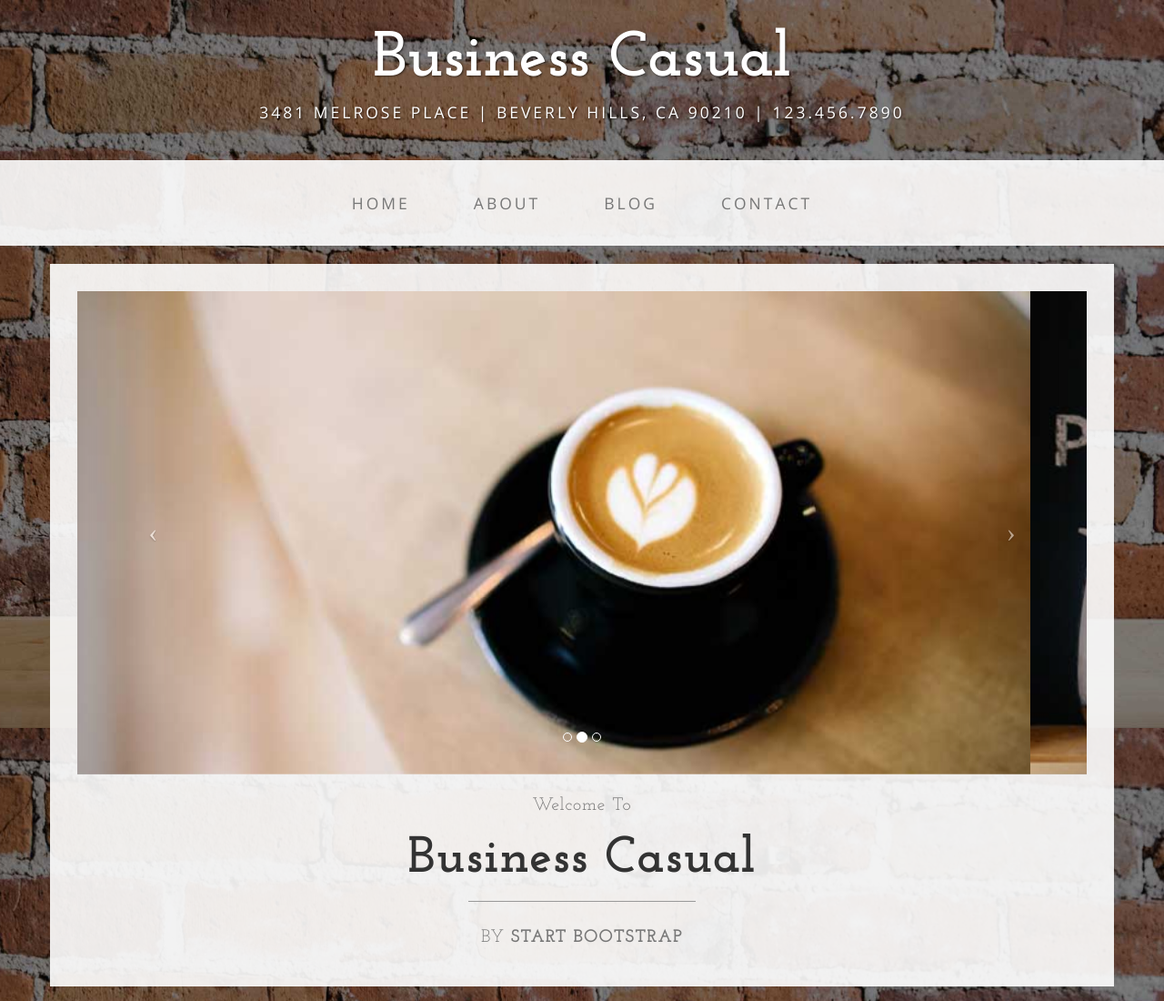
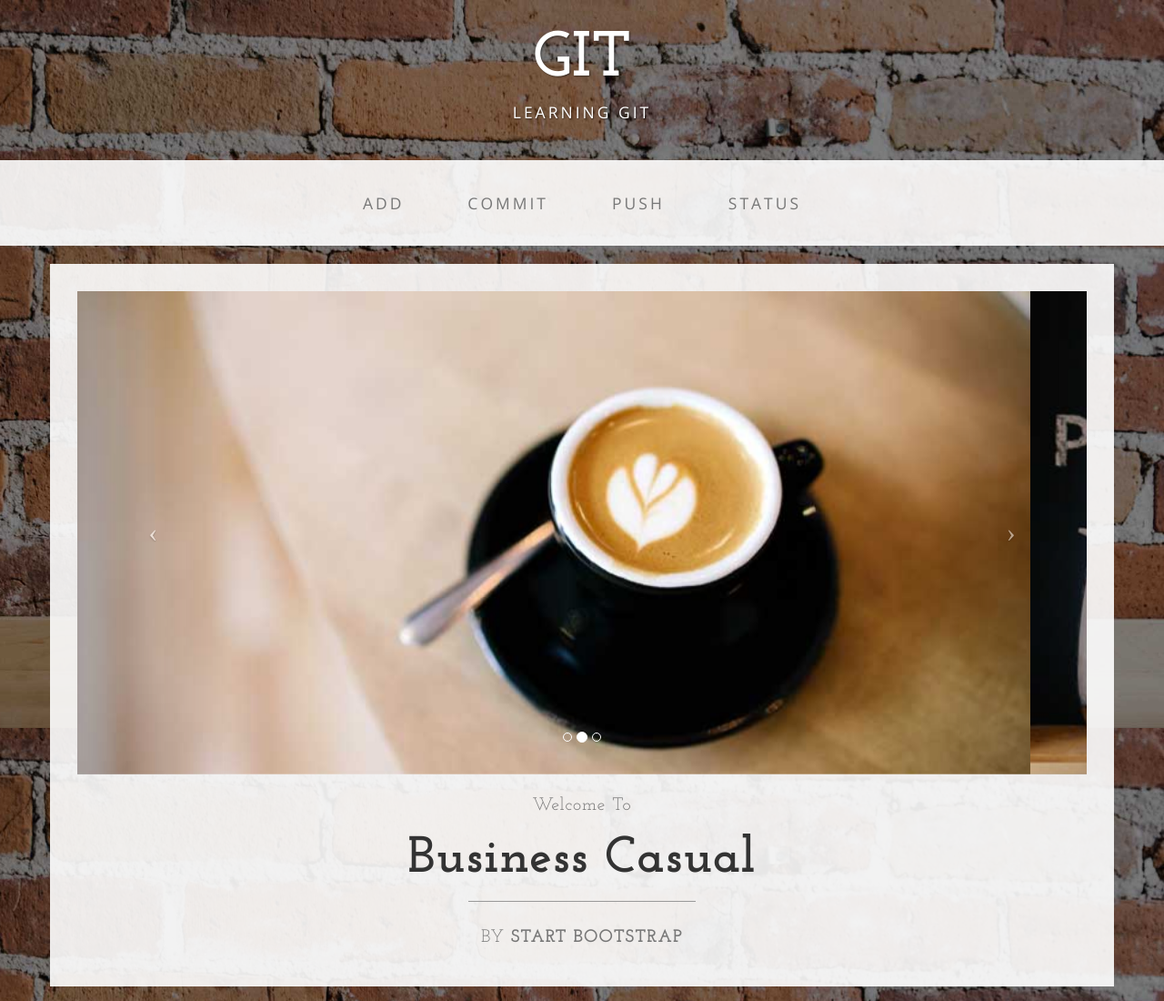
Before and after one commit to zhannett/LEarnableGitCourse, a plain HTML site: page index.html in a window 1280 px wide. Shown: the top 1100 px of the page at 91% size. Drawn offline with nearby package versions, Linux system fonts and the light colour scheme.

Commit message:
Changed title, subtitle, and nav bar items

```diff
--- a/index.html
+++ b/index.html
@@ -9,7 +9,7 @@
     <meta name="description" content="">
     <meta name="author" content="">
 
-    <title>Business Casual - Start Bootstrap Theme</title>
+    <title>GIT</title>
 
     <!-- Bootstrap Core CSS -->
     <link href="css/bootstrap.min.css" rel="stylesheet">
@@ -32,8 +32,8 @@
 
 <body>
 
-    <div class="brand">Business Casual</div>
-    <div class="address-bar">3481 Melrose Place | Beverly Hills, CA 90210 | 123.456.7890</div>
+    <div class="brand">GIT</div>
+    <div class="address-bar">Learning GIT</div>
 
     <!-- Navigation -->
     <nav class="navbar navbar-default" role="navigation">
@@ -47,22 +47,22 @@
                     <span class="icon-bar"></span>
                 </button>
                 <!-- navbar-brand is hidden on larger screens, but visible when the menu is collapsed -->
-                <a class="navbar-brand" href="index.html">Business Casual</a>
+                <a class="navbar-brand" href="index.html">GIT</a>
             </div>
             <!-- Collect the nav links, forms, and other content for toggling -->
             <div class="collapse navbar-collapse" id="bs-example-navbar-collapse-1">
                 <ul class="nav navbar-nav">
                     <li>
-                        <a href="index.html">Home</a>
+                        <a href="index.html">Add</a>
                     </li>
                     <li>
-                        <a href="about.html">About</a>
+                        <a href="about.html">Commit</a>
                     </li>
                     <li>
-                        <a href="blog.html">Blog</a>
+                        <a href="blog.html">Push</a>
                     </li>
                     <li>
-                        <a href="contact.html">Contact</a>
+                        <a href="contact.html">Status</a>
                     </li>
                 </ul>
             </div>
```
